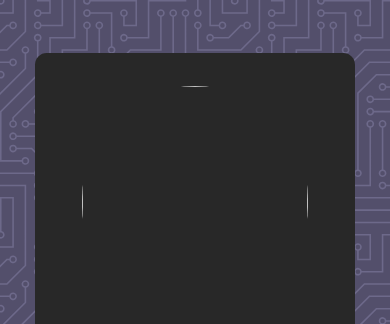
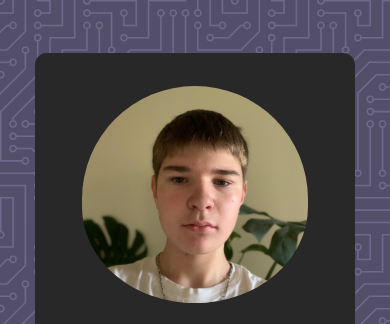
Before and after one commit to levkush/levkush.github.io, a plain HTML site: page index.html in a window 390 px wide. Shown: the top 324 px of the page. Drawn offline with nearby package versions, Linux system fonts and the light colour scheme.

Commit message:
Fix mobile version's image

```diff
--- a/index.html
+++ b/index.html
@@ -88,10 +88,7 @@
         <div class="sm:flex items-center">
           <!-- <img src="photo_2024-02-14_15-01-01.png" class="sm:hidden p-0 w-[26vw] h-[26vw] rounded-full"> -->
           <div class="items-center justify-center flex">
-            <img
-              src="photo_2024-02-14_15-01-01.png"
-              class="sm:hidden pb-[2vh] w-[58vw] h-[60vw] rounded-full"
-            />
+            <img src="image.jpg" class="sm:hidden pb-[2vh] w-[58vw] h-[60vw] rounded-full overflow-hidden object-cover">
           </div>
 
           <div class="items-center justify-center">
```
